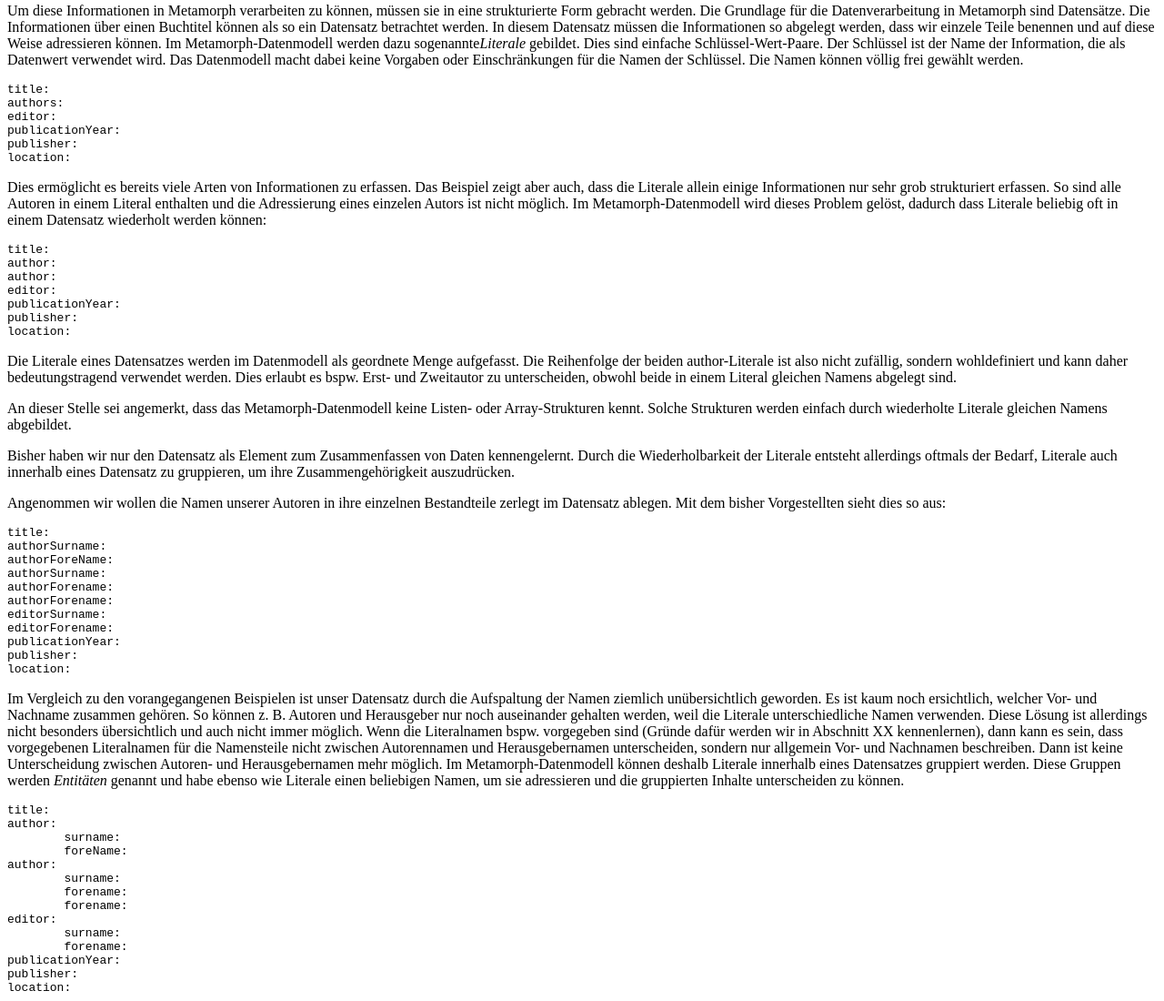
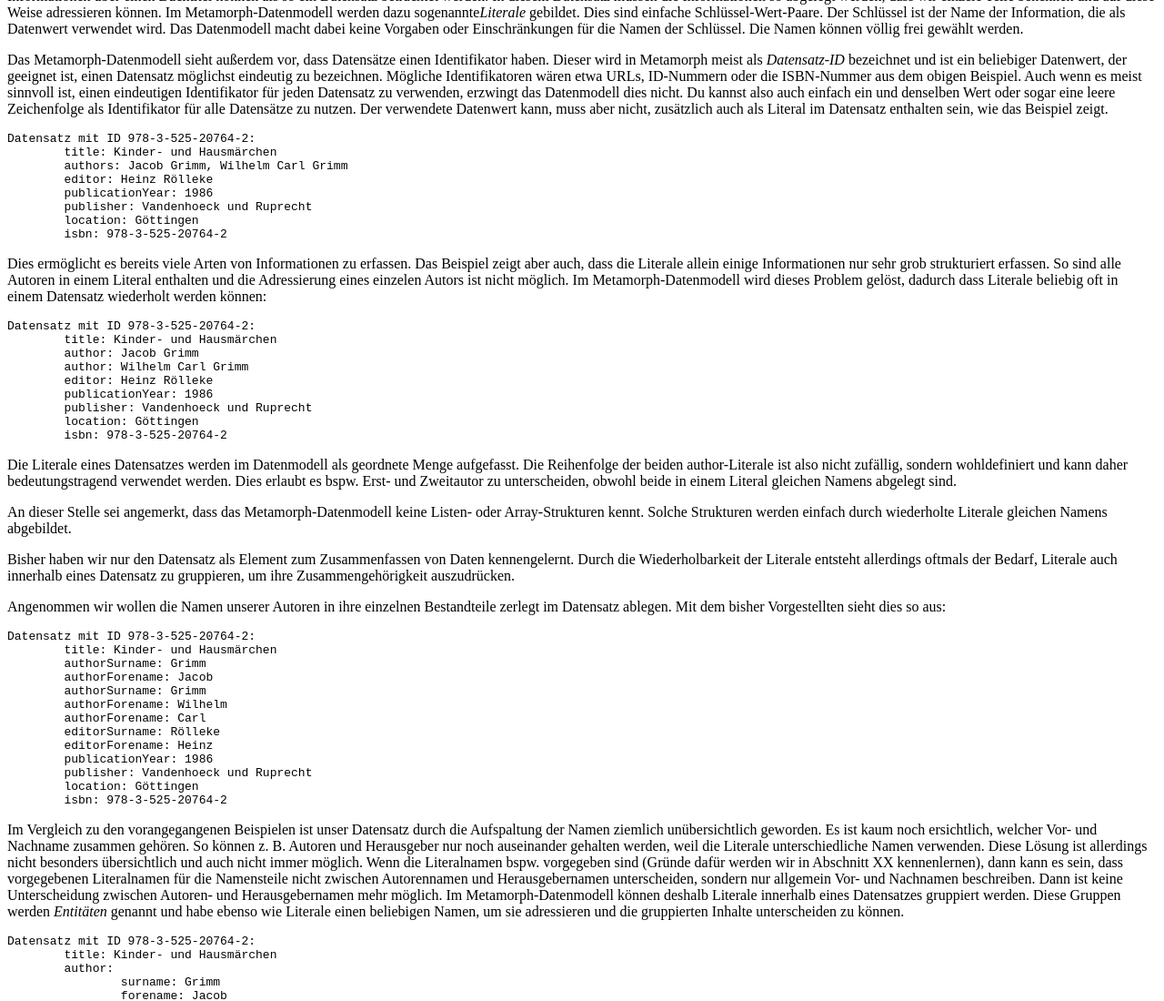
Before and after one commit to cboehme/metamorph-book, a plain HTML site: page datamodel.html in a window 1280 px wide. Shown: the part 337-1437 px from the top of the page at 91% size. Drawn offline with Linux system fonts and the light colour scheme.

Commit message:
Erläuterung zur Datensatz-ID ergänzt.
Außerdem die Beispiele vervollständigt.

```diff
--- a/datamodel.html
+++ b/datamodel.html
@@ -8,8 +8,6 @@
 <body>
 <h1>Das Metamorph-Datenmodell</h1>
 
-TODO: Record ID
-
 <p>Bevor wir uns in die Programmierung mit Metamorph stürzen können, müssen wir uns zunächst mit dem Datenmodel befassen, das hinter Metamorph steckt.
 </p>
 
@@ -19,36 +17,42 @@
 <p>Wie sieht dieses generische Datenmodell aus? Wir nehmen als Beispiel bibliografische Informationen. Nehmen wir also an, wir haben folgende Informationen zu einem Buchtitel:
 </p>
 
-<p>Titel<br>
-Autor 1, Autor 2<br>
-Herausgeber<br>
-Erscheinungsjahr<br>
-Verlag, Ort<br>
+<p>Kinder- und Hausmärchen<br>
+von Jacob Grimm, Wilhelm Carl Grimm<br>
+Heinz Rölleke (Hrsg.)<br>
+Vandenhoeck und Ruprecht, Göttingen 1986<br>
+978-3-525-20764-2
 </p>
 
 <p>Um diese Informationen in Metamorph verarbeiten zu können, müssen sie in eine strukturierte Form gebracht werden. Die Grundlage für die Datenverarbeitung in Metamorph sind Datensätze. Die Informationen über einen Buchtitel können als so ein Datensatz betrachtet werden. In diesem Datensatz müssen die Informationen so abgelegt werden, dass wir einzele Teile benennen und auf diese Weise adressieren können. Im Metamorph-Datenmodell werden dazu sogenannte<i>Literale</i> gebildet. Dies sind einfache Schlüssel-Wert-Paare. Der Schlüssel ist der Name der Information, die als Datenwert verwendet wird. Das Datenmodell macht dabei keine Vorgaben oder Einschränkungen für die Namen der Schlüssel. Die Namen können völlig frei gewählt werden.
 </p>
 
+<p>Das Metamorph-Datenmodell sieht außerdem vor, dass Datensätze einen Identifikator haben. Dieser wird in Metamorph meist als <i>Datensatz-ID</i> bezeichnet und ist ein beliebiger Datenwert, der geeignet ist, einen Datensatz möglichst eindeutig zu bezeichnen. Mögliche Identifikatoren wären etwa URLs, ID-Nummern oder die ISBN-Nummer aus dem obigen Beispiel. Auch wenn es meist sinnvoll ist, einen eindeutigen Identifikator für jeden Datensatz zu verwenden, erzwingt das Datenmodell dies nicht. Du kannst also auch einfach ein und denselben Wert oder sogar eine leere Zeichenfolge als Identifikator für alle Datensätze zu nutzen. Der verwendete Datenwert kann, muss aber nicht, zusätzlich auch als Literal im Datensatz enthalten sein, wie das Beispiel zeigt.</p>
+
 <pre>
-title:
-authors:
-editor:
-publicationYear:
-publisher:
-location:
+Datensatz mit ID 978-3-525-20764-2:
+	title: Kinder- und Hausmärchen
+	authors: Jacob Grimm, Wilhelm Carl Grimm
+	editor: Heinz Rölleke
+	publicationYear: 1986
+	publisher: Vandenhoeck und Ruprecht
+	location: Göttingen
+	isbn: 978-3-525-20764-2
 </pre>
 
 <p>Dies ermöglicht es bereits viele Arten von Informationen zu erfassen. Das Beispiel zeigt aber auch, dass die Literale allein einige Informationen nur sehr grob strukturiert erfassen. So sind alle Autoren in einem Literal enthalten und die Adressierung eines einzelen Autors ist nicht möglich. Im Metamorph-Datenmodell wird dieses Problem gelöst, dadurch dass Literale beliebig oft in einem Datensatz wiederholt werden können:
 </p>
 
 <pre>
-title:
-author:
-author:
-editor:
-publicationYear:
-publisher:
-location:
+Datensatz mit ID 978-3-525-20764-2:
+	title: Kinder- und Hausmärchen
+	author: Jacob Grimm
+	author: Wilhelm Carl Grimm
+	editor: Heinz Rölleke
+	publicationYear: 1986
+	publisher: Vandenhoeck und Ruprecht
+	location: Göttingen
+	isbn: 978-3-525-20764-2
 </pre>
 
 <p>Die Literale eines Datensatzes werden im Datenmodell als geordnete Menge aufgefasst. Die Reihenfolge der beiden author-Literale ist also nicht zufällig, sondern wohldefiniert und kann daher bedeutungstragend verwendet werden. Dies erlaubt es bspw. Erst- und Zweitautor zu unterscheiden, obwohl beide in einem Literal gleichen Namens abgelegt sind.
@@ -64,37 +68,41 @@
 </p>
 
 <pre>
-title:
-authorSurname:
-authorForeName:
-authorSurname:
-authorForename:
-authorForename:
-editorSurname:
-editorForename:
-publicationYear:
-publisher:
-location:
+Datensatz mit ID 978-3-525-20764-2:
+	title: Kinder- und Hausmärchen
+	authorSurname: Grimm
+	authorForename: Jacob
+	authorSurname: Grimm
+	authorForename: Wilhelm
+	authorForename: Carl
+	editorSurname: Rölleke
+	editorForename: Heinz
+	publicationYear: 1986
+	publisher: Vandenhoeck und Ruprecht
+	location: Göttingen
+	isbn: 978-3-525-20764-2
 </pre>
 
 <p>Im Vergleich zu den vorangegangenen Beispielen ist unser Datensatz durch die Aufspaltung der Namen ziemlich unübersichtlich geworden. Es ist kaum noch ersichtlich, welcher Vor- und Nachname zusammen gehören. So können z. B. Autoren und Herausgeber nur noch auseinander gehalten werden, weil die Literale unterschiedliche Namen verwenden. Diese Lösung ist allerdings nicht besonders übersichtlich und auch nicht immer möglich. Wenn die Literalnamen bspw. vorgegeben sind (Gründe dafür werden wir in Abschnitt XX kennenlernen), dann kann es sein, dass vorgegebenen Literalnamen für die Namensteile nicht zwischen Autorennamen und Herausgebernamen unterscheiden, sondern nur allgemein Vor- und Nachnamen beschreiben. Dann ist keine Unterscheidung zwischen Autoren- und Herausgebernamen mehr möglich. Im Metamorph-Datenmodell können deshalb Literale innerhalb eines Datensatzes gruppiert werden. Diese Gruppen werden <i>Entitäten</i> genannt und habe ebenso wie Literale einen beliebigen Namen, um sie adressieren und die gruppierten Inhalte unterscheiden zu können.
 </p>
 
 <pre>
-title:
+Datensatz mit ID 978-3-525-20764-2:
+	title: Kinder- und Hausmärchen
 	author:
-	surname:
-	foreName:
+		surname: Grimm
+		forename: Jacob
 	author:
-	surname:
-	forename:
-	forename:
+		surname: Grimm
+		forename: Wilhelm
+		forename: Carl
 	editor:
-	surname:
-	forename:
-publicationYear:
-publisher:
-location:
+		surname: Rölleke
+		forename: Heinz
+	publicationYear: 1986
+	publisher: Vandenhoeck und Ruprecht
+	location: Göttingen
+	isbn: 978-3-525-20764-2
 </pre>
 
 <p>Die Entitäten sind hier in der Darstellung durch Einrückungen gekennzeichnet. Du kannst dir Entitäten als eine Art von Literal mit komplexem strukturierten Inhalt oder als eine Art Datensatz im Datensatz vorstellen.
@@ -107,29 +115,28 @@
 </p>
 
 <pre>
-title:
+Datensatz mit ID 978-3-525-20764-2:
+	title: Kinder- und Hausmärchen
 	author:
-	surname:
-	foreName:
+		surname: Grimm
+		forename: Jacob
 		affiliation:
-		institution:
-		country:
+			institution: Friedrich-Wilhelms Universität zu Berlin
+			country: Preußen
 	author:
-	surname:
-	forename:
-	forename:
+		surname: Grimm
+		forename: Wilhelm
+		forename: Carl
 		affiliation:
-		institution:
-		country:
+			institution: Universität Göttingen
+			country: Königreich Hannover
 	editor:
-	surname:
-	forename:
-	affiliation:
-		institution:
-		country:
-publicationYear:
-publisher:
-location:
+		surname: Rölleke
+		forename: Heinz
+	publicationYear: 1986
+	publisher: Vandenhoeck und Ruprecht
+	location: Göttingen
+	isbn: 978-3-525-20764-2
 </pre>
 
 <p>Auf diese Weise lassen sich mit Entitäten auch komplexe hierarchische Datensatzstrukturen abbilden.
@@ -165,13 +172,14 @@
 </p>
 
 <pre>
+Datensatz mit ID 123:
 	003@:
 		0: 123
 	021A:
-	0: TItel
+		0: Titel
 </pre>
 
-<p>Als Datensatz-ID eignet sich bei PICA+ Datensätzen der Inhalt des Unterfelds 003@$0.
+<p>Als Datensatz-Identifikator wurde der Inhalt des Unterfelds 003@$0 verwendet. In diesem Unterfeld steht bei PICA+ gängigerweise eine eindeutige Datensatznummer.
 </p>
 
 <h1>Datenformate</h1>
```
Lines whose indentation alone changed are shown as unchanged.
